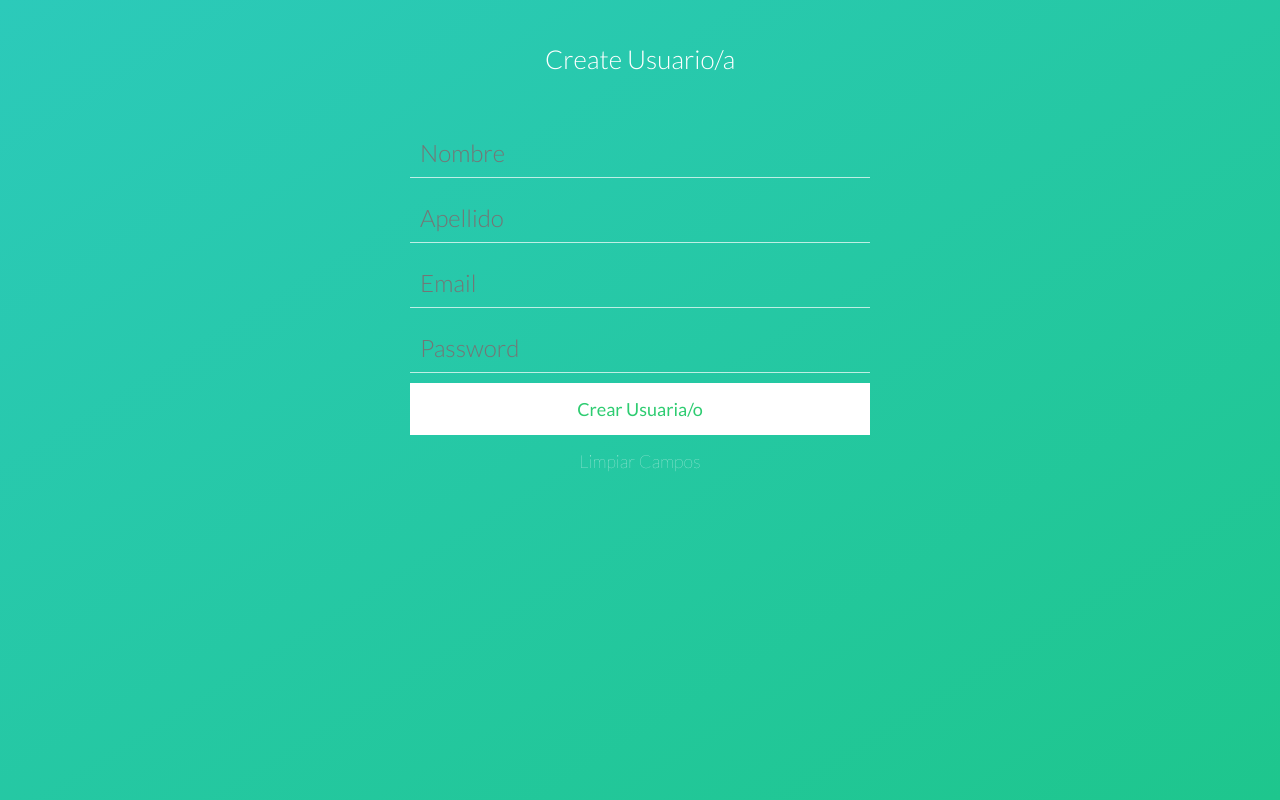
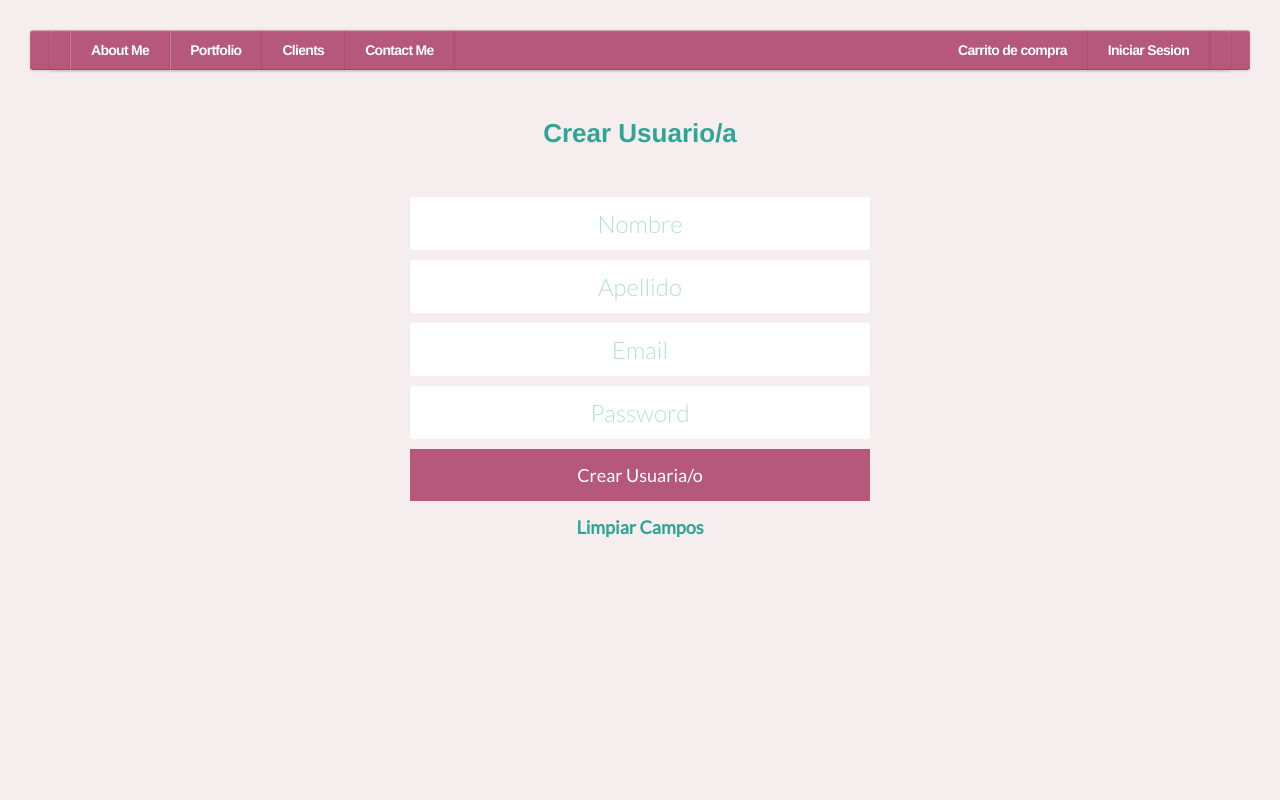
Before and after one commit to JorgeRodriguez21/emprende, a Python web app: template application/templates/create_user.html in a window 1280 px wide. Run offline with Jinja, Linux system fonts and the light colour scheme; the template is opened without the code that fills it, so the values that code supplies are empty.

Commit message:
Se ajustan colores y se agrega menus a las pantallas de logeo

```diff
--- /dev/null
+++ b/application/static/menu/menu.html
@@ -0,0 +1,43 @@
+<!DOCTYPE html>
+<html lang="en">
+<link rel="stylesheet" href="../static/styles/menu.css" type="text/css">
+<body>
+<div id="container">
+    <ul id="menu">
+        <li><a href="#">About Me</a>
+            <ul>
+                <li><a href="#">Lorem ipsum dolor</a></li>
+                <li><a href="#">Maecenas lacinia sem</a></li>
+                <li><a href="#">Suspendisse fringilla</a></li>
+            </ul>
+        </li>
+        <li><a href="#">Portfolio</a>
+            <ul>
+                <li><a href="#">Lorem ipsum dolor</a></li>
+                <li><a href="#">Maecenas dignissim fermentum luctus</a></li>
+                <li><a href="#">Suspendisse fringilla</a></li>
+                <li><a href="#">Lorem ipsum dolor</a></li>
+                <li><a href="#">Maecenas lacinia sem</a></li>
+                <li><a href="#">Suspendisse fringilla</a></li>
+            </ul>
+        </li>
+        <li><a href="#">Clients</a>
+            <ul>
+                <li><a href="#">Lorem ipsum dolor</a></li>
+                <li><a href="#">Maecenas lacinia sem</a></li>
+                <li><a href="#">Suspendisse fringilla</a></li>
+            </ul>
+        </li>
+        <li><a href="#">Contact Me</a>
+            <ul>
+                <li><a href="#">Lorem ipsum dolor</a></li>
+                <li><a href="#">Maecenas dignissim fermentum luctus</a></li>
+                <li><a href="#">Suspendisse fringilla</a></li>
+            </ul>
+        </li>
+        <li style="float: right"><a href="#">Iniciar Sesion</a></li>
+        <li style="float: right"><a href="#">Carrito de compra</a></li>
+    </ul>
+</div>
+</body>
+</html>
--- a/application/static/styles/create_user.css
+++ b/application/static/styles/create_user.css
@@ -164,30 +109,12 @@ form {
 }
 
 h1 {
-    font-weight: 300;
     font-size: 26px;
     line-height: 3;
     margin-bottom: 25px;
     text-align: center;
-}
-
-h1 .fa-camera-retro {
-    width: 100px;
-    height: 100px;
-    line-height: 100px;
-    border: 2px solid #fff;
-    cursor: pointer;
-    -moz-border-radius: 50%;
-    -webkit-border-radius: 50%;
-    border-radius: 50%;
-    -moz-transition: background-color 0.3s ease;
-    -o-transition: background-color 0.3s ease;
-    -webkit-transition: background-color 0.3s ease;
-    transition: background-color 0.3s ease;
-}
-
-h1 .fa-camera-retro:hover {
-    background-color: rgba(255, 255, 255, 0.2);
+    color: #30a595;
+    font-weight: bold;
 }
 
 .btn {
@@ -196,9 +123,9 @@ h1 .fa-camera-retro:hover {
     width: 100%;
     display: block;
     padding: 15px;
-    background-color: #fff;
+    background-color: #B6587A;
     font-size: 18px;
-    color: #2ecc71;
+    color: #fff;
     cursor: pointer;
     -moz-transition: all 0.3s ease;
     -o-transition: all 0.3s ease;
@@ -210,14 +137,14 @@ h1 .fa-camera-retro:hover {
 }
 
 .btn:hover, .btn:focus {
-    color: #333;
+    color: #30a595;
     outline: none;
 }
 
 #clear {
     background: none;
-    color: #fff;
-    font-weight: 100;
+    color: #30a595;
+    font-weight: bold;
 }
 
 .float-label {
@@ -231,7 +158,8 @@ h1 .fa-camera-retro:hover {
     font-weight: 300;
 }
 
-.float-label input, .float-label select, .float-label textarea {
+
+.float-label .float-label, .float-label textarea {
     -webkit-appearance: none;
     outline: none;
     border: none;
@@ -243,9 +171,9 @@ h1 .fa-camera-retro:hover {
     border-radius: 0;
     font-family: 'Lato', sans-serif;
     font-size: 24px;
-    border-bottom: 1px solid rgba(255, 255, 255, 0.7);
+    border-bottom: 1px solid rgba(48, 165, 149, 0.21);
     background: transparent;
-    color: #fff;
+    color: #000;
     padding: 15px 20px 10px 10px;
 }
 
@@ -254,45 +182,12 @@ h1 .fa-camera-retro:hover {
     left: 10px;
     top: 18px;
     color: #fff;
+    font-weight: bold;
     pointer-events: none;
     -moz-transition: all 0.2s ease;
     -o-transition: all 0.2s ease;
     -webkit-transition: all 0.2s ease;
     transition: all 0.2s ease;
-}
-
-.float-label label.active {
-    font-size: 14px;
-    font-weight: 400;
-    top: -1px;
-    color: rgba(0, 0, 0, 0.7);
-}
-
-.float-label textarea {
-    height: 100px;
-    resize: none;
-}
-
-.float-label .fa {
-    position: absolute;
-    right: 5px;
-    bottom: 20px;
-    font-size: 12px;
-}
-
-.float-label .fa.eye {
-    right: 0;
-    bottom: 2px;
-    z-index: 10;
-    padding: 20px;
-    padding-right: 0;
-    font-size: 16px;
-    cursor: pointer;
-    color: rgba(0, 0, 0, 0.5);
-}
-
-.float-label .fa.eye.show {
-    color: rgba(255, 255, 255, 0.9);
 }
 
 @media (max-width: 320px) {
@@ -305,3 +200,26 @@ h1 .fa-camera-retro:hover {
         display: none;
     }
 }
+
+.menu {
+    width: 100%;
+    margin-bottom: 2%
+}
+
+input {
+    text-align: center;
+    background-color: #FFFFFF;
+    border: 2px solid transparent;
+    border-radius: 3px;
+    font-size: 16px;
+    font-weight: 200;
+    padding: 10px 0;
+    width: 100%;
+    transition: border .5s;
+    outline: none;
+}
+
+input:focus {
+    border: 2px solid #30a595;
+    box-shadow: none;
+}
--- /dev/null
+++ b/application/static/styles/menu.css
@@ -0,0 +1,167 @@
+* {
+    margin: 0;
+    padding: 0;
+    box-sizing: border-box;
+}
+
+body {
+    padding: 30px;
+    font-family: "Helvetica Neue", helvetica, arial, serif;
+    background: #f6eeee;
+}
+
+#container {
+    position: relative;
+    width: 100%;
+}
+
+#container:after {
+    content: "";
+    display: block;
+    clear: both;
+    height: 0;
+}
+
+#menu {
+    position: relative;
+    float: left;
+    width: 100%;
+    padding: 0 20px;
+    border-radius: 3px;
+    box-shadow: inset 0 1px 1px rgba(255,255,255,.5), inset 0 -1px 0 rgba(0,0,0,.15), 0 1px 3px rgba(0,0,0,.15);
+    background: #B6587A;
+}
+
+#menu, #menu ul {
+    list-style: none;
+}
+
+#menu > li {
+    float: left;
+    position: relative;
+    border-right: 1px solid rgba(0,0,0,.1);
+    perspective: 1000px;
+
+}
+
+#menu > li:first-child {
+    border-left: 1px solid rgba(255,255,255,.25);
+    box-shadow: -1px 0 0 rgba(0,0,0,.1), 1px 0 0 rgba(255,255,255,.25);
+}
+
+#menu a {
+    display: block;
+    position: relative;
+    z-index: 10;
+    padding: 13px 20px 13px 20px;
+    text-decoration: none;
+    color: #FFFFFF;
+    line-height: 1;
+    font-weight: 600;
+    font-size: 14px;
+    letter-spacing: -.05em;
+    background: transparent;
+    text-shadow: 0.1em 0.1em 0.15em #B6587A;
+    transition: all .25s ease-in-out;
+
+}
+
+#menu > li:hover > a {
+    background: #864f5e;
+    color: rgb(255, 255, 255);
+    text-shadow: none;
+}
+
+#menu li ul  {
+    position: absolute;
+    left: 0;
+    z-index: 1;
+    width: 200px;
+    padding: 0;
+    opacity: 0;
+    visibility: hidden;
+    border-bottom-left-radius: 4px;
+    border-bottom-right-radius: 4px;
+    background: transparent;
+    overflow: hidden;
+    transform-origin: 50% 0;
+}
+
+
+#menu li:hover ul {
+
+    padding: 15px 0;
+    background: #864f5e;
+    opacity: 1;
+    visibility: visible;
+    box-shadow: 1px 1px 7px rgba(0,0,0,.5);
+    animation-name: swingdown;
+    animation-duration: 1s;
+    animation-timing-function: ease;
+
+}
+
+@keyframes swingdown {
+    0% {
+        opacity: .99999;
+        transform: rotateX(90deg);
+    }
+
+    30% {
+        transform: rotateX(-20deg) rotateY(5deg);
+        animation-timing-function: ease-in-out;
+    }
+
+    65% {
+        transform: rotateX(20deg) rotateY(-3deg);
+        animation-timing-function: ease-in-out;
+    }
+
+    100% {
+        transform: rotateX(0);
+        animation-timing-function: ease-in-out;
+    }
+}
+
+#menu li li a {
+    padding-left: 15px;
+    font-weight: 400;
+    color: #ddd;
+    text-shadow: none;
+    border-top: dotted 1px transparent;
+    border-bottom: dotted 1px transparent;
+    transition: all .15s linear;
+}
+
+#menu li li a:hover {
+    color: #30a595;
+    border-top: dotted 1px rgba(255,255,255,.15);
+    border-bottom: dotted 1px rgba(255,255,255,.15);
+    background: rgba(0,223,252,.02);
+}
+
+::-webkit-input-placeholder { /* WebKit, Blink, Edge */
+    color: #30a595;
+}
+
+:-moz-placeholder { /* Mozilla Firefox 4 to 18 */
+    color: rgba(48, 165, 149, 0.36);
+    opacity: 1;
+}
+
+::-moz-placeholder { /* Mozilla Firefox 19+ */
+    color: rgba(48, 165, 149, 0.36);
+    opacity: 1;
+}
+
+:-ms-input-placeholder { /* Internet Explorer 10-11 */
+    color: rgba(48, 165, 149, 0.36);
+}
+
+::-ms-input-placeholder { /* Microsoft Edge */
+    color: rgba(48, 165, 149, 0.36);
+}
+
+::placeholder { /* Most modern browsers support this now. */
+    color: rgba(48, 165, 149, 0.36);
+}
--- a/application/templates/create_user.html
+++ b/application/templates/create_user.html
@@ -1,13 +1,14 @@
 <link rel="stylesheet" href="../static/styles/create_user.css" type="text/css">
-<div class="confirm">
-    <i class='close'>×</i>
-    <h1><i class="fa fa-check-circle fa-3x"></i>Boom! Profile Created</h1>
-</div>
+<link rel="stylesheet" href="../static/styles/menu.css" type="text/css">
+<script src="../static/styles/jquery-3.4.1.min.js"></script>
+<script>
+    $(function () {
+        $("#menu").load("../static/menu/menu.html");
+    });
+</script>
+<div id="menu" class="menu" autofocus></div>
 <form action="/register" method="POST">
-    <h1>
-        Create Usuario/a
-        <br>
-    </h1>
+    <h1>Crear Usuario/a<br></h1>
 
     <div class="float-label">
         <input placeholder="Nombre" type="text" name="name" id="f-name"/>
@@ -27,6 +28,7 @@
     </div>
 
     <button class="btn" type="submit">Crear Usuaria/o</button>
+
     <button class="btn" id="clear" type="reset" value="Reset">Limpiar Campos</button>
 
     {% with messages = get_flashed_messages(with_categories=true) %}
```
Also changed, not shown: other parts of application/static/styles/create_user.css (+0 -55 lines), application/static/styles/login.css (+15 -19 lines), application/templates/login.html (+12 -11 lines), application/templates/recover_user.html (+10 -5 lines), application/static/images/pink_rice.png (added).
